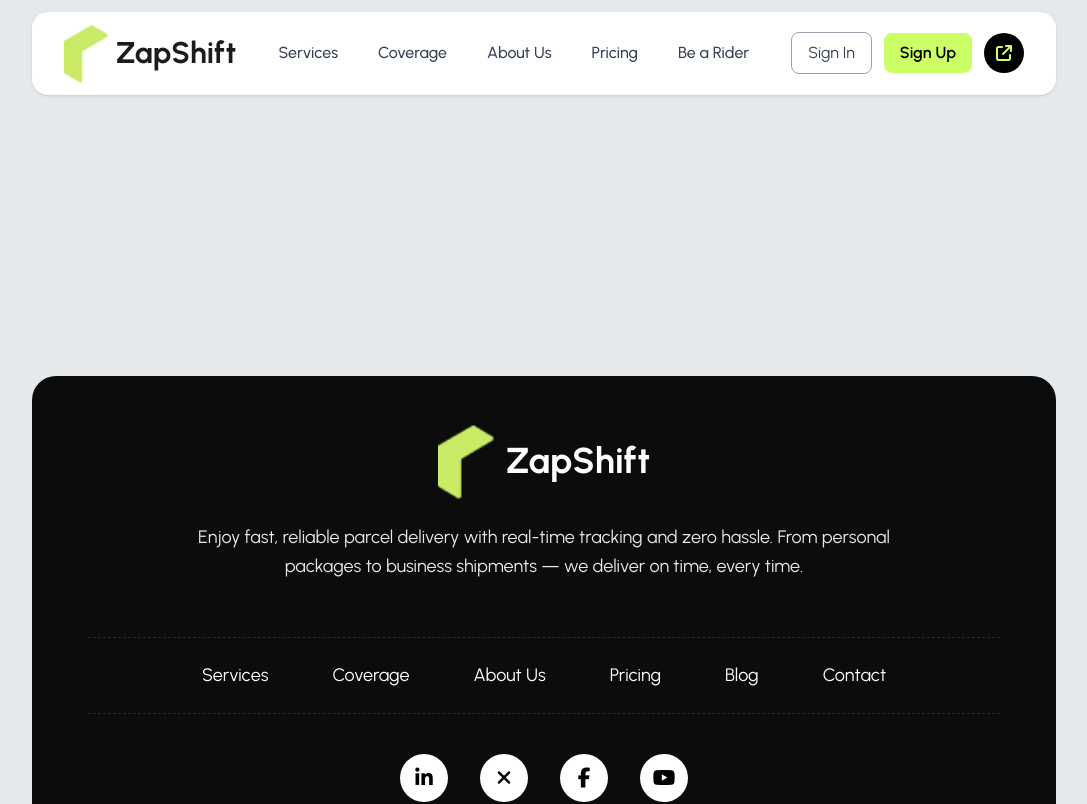
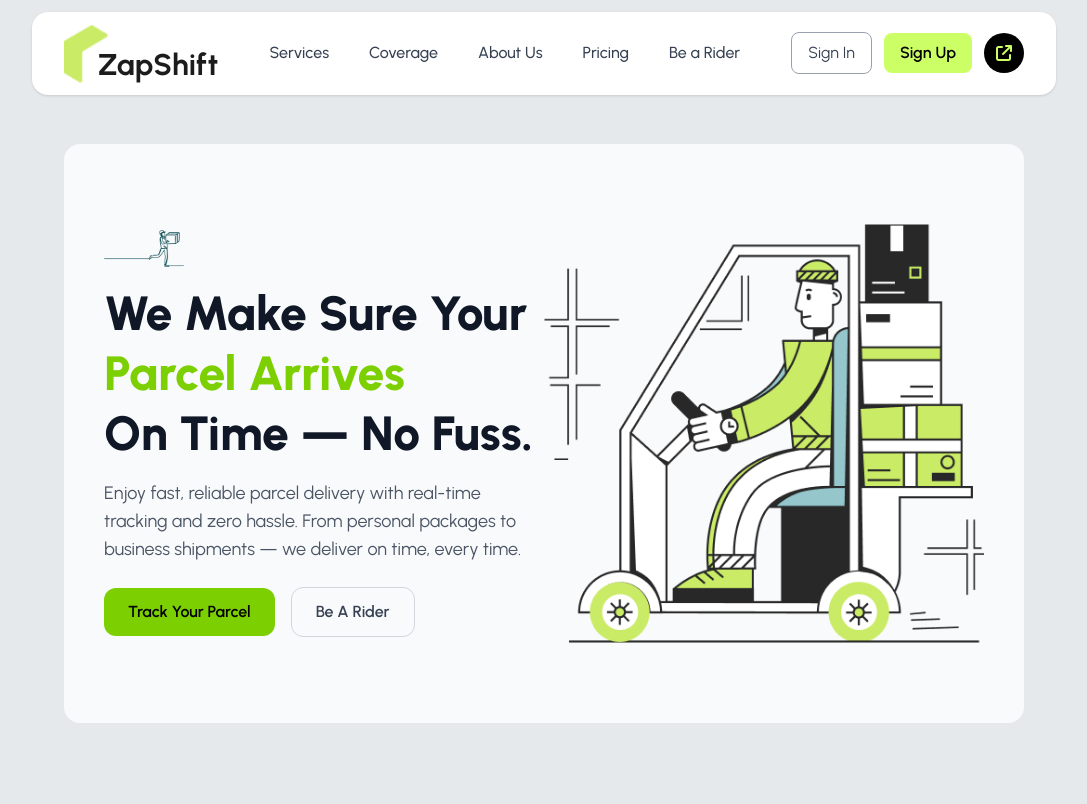
Before and after one commit to amdadislam01/zap-shift-client, a React (Vite) app: page / in a window 1280 px wide. Shown: the top 804 px of the page, without its empty margins (96-1183 px from the left). Built offline with nearby package versions, Linux system fonts and the light colour scheme.

Commit message:
Hero section complate

```diff
--- /dev/null
+++ b/src/components/Hero.jsx
@@ -0,0 +1,42 @@
+import React from "react";
+import deleveryTop from "../assets/tiny-deliveryman.png";
+import heroright from "../assets/big-deliveryman.png";
+
+const Hero = () => {
+  return (
+    <section className="w-full flex justify-center px-4 sm:px-6 lg:px-10 pt-28 pb-16 md:pb-24">
+      <div className="w-[95%] sm:w-[90%] lg:w-[85%] xl:w-[80%] 2xl:w-[72%] bg-gray-50 rounded-2xl flex flex-col md:flex-row items-center justify-between px-6 sm:px-10 py-14 md:py-20">
+
+        <div className="w-full md:w-1/2 max-w-xl text-center md:text-left">
+          <img src={deleveryTop} className="w-20 mx-auto md:mx-0 mb-4" alt="Top Icon" />
+
+          <h1 className="text-3xl sm:text-4xl lg:text-5xl font-extrabold text-gray-900 leading-tight">
+            We Make Sure Your <span className="text-lime-500">Parcel Arrives</span>
+            <br className="hidden md:block" /> On Time — No Fuss.
+          </h1>
+
+          <p className="text-gray-600 mt-4 text-base sm:text-lg">
+            Enjoy fast, reliable parcel delivery with real-time tracking and zero hassle. From personal packages to business shipments — we deliver on time, every time.
+          </p>
+
+          <div className="flex flex-col sm:flex-row justify-center md:justify-start items-center gap-4 mt-6">
+            <button className="bg-lime-500 hover:bg-lime-600 text-black font-semibold px-6 py-3 rounded-xl w-full sm:w-auto">
+              Track Your Parcel
+            </button>
+
+            <button className="border border-gray-300 px-6 py-3 rounded-xl text-gray-700 font-semibold w-full sm:w-auto">
+              Be A Rider
+            </button>
+          </div>
+        </div>
+
+        <div className="w-full md:w-1/2 flex justify-center md:justify-end mt-10 md:mt-0">
+          <img src={heroright} className="w-64 sm:w-80 md:w-[420px] lg:w-[480px] xl:w-[520px]" alt="Right Illustration" />
+        </div>
+
+      </div>
+    </section>
+  );
+};
+
+export default Hero;
--- /dev/null
+++ b/src/components/Logo.jsx
@@ -0,0 +1,14 @@
+import React from "react";
+import logo from '../assets/logo.png'
+const Logo = () => {
+  return (
+    <div className="flex items-end">
+      <img className="w-9 sm:w-10 md:w-11" src={logo} alt="Logo" />
+      <h2 className="text-xl sm:text-2xl md:text-3xl font-bold text-[#1c1c1c] -ms-2.5 -mt-1.5">
+        ZapShift
+      </h2>
+    </div>
+  );
+};
+
+export default Logo;
--- a/src/pages/Home.jsx
+++ b/src/pages/Home.jsx
@@ -1,9 +1,10 @@
 import React from 'react'
+import Hero from '../components/Hero'
 
 const Home = () => {
   return (
-    <div>
-
+    <div className='mt-6 md:mt-8'>
+      <Hero />
     </div>
   )
 }
--- a/src/pages/shared/Footer.jsx
+++ b/src/pages/shared/Footer.jsx
@@ -15,13 +15,13 @@ const Footer = () => {
         px-8 md:px-10 lg:px-14
       ">
 
-        <div className="flex items-center justify-center gap-3 mb-6">
+        <div className="flex items-end justify-center mb-6">
           <img
             src={logo}
             alt="ZapShift Logo"
             className="w-10 md:w-12 lg:w-14"
           />
-          <h2 className="text-2xl md:text-3xl lg:text-4xl font-bold">
+          <h2 className="text-2xl md:text-3xl lg:text-4xl font-bold -ms-2.5">
             Zap<span className="text-white">Shift</span>
           </h2>
         </div>
--- a/src/pages/shared/Navbar.jsx
+++ b/src/pages/shared/Navbar.jsx
@@ -1,6 +1,6 @@
 import React, { useState } from "react";
-import { NavLink } from "react-router";
-import logo from "../../assets/logo.png";
+import { Link, NavLink } from "react-router";
+import Logo from "../../components/Logo";
 
 const Navbar = () => {
   const [open, setOpen] = useState(false);
@@ -25,12 +25,9 @@ const Navbar = () => {
           flex justify-between items-center
         "
       >
-        <div className="flex items-center gap-2">
-          <img className="w-9 sm:w-10 md:w-11" src={logo} alt="Logo" />
-          <h2 className="text-xl sm:text-2xl md:text-3xl font-bold text-[#1c1c1c]">
-            Zap<span className="font-bold">Shift</span>
-          </h2>
-        </div>
+        <Link to={'/'}>
+        <Logo />
+        </Link>
 
         <ul
           className="
```
